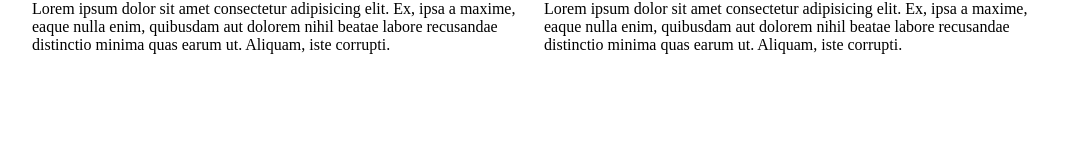
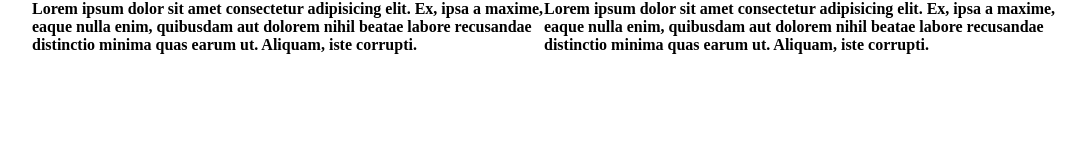
Before and after one commit to EdithNIC/dgl203-assignment-3c, a plain HTML site: page index.html in a window 1280 px wide. Shown: the whole page, without its empty margins (96-1182 px from the left). Drawn offline with Linux system fonts and the light colour scheme.

Commit message:
Add paragraph 2 hover style and fix html paragraph class

```diff
--- a/SCSS/main.scss
+++ b/SCSS/main.scss
@@ -43,6 +43,9 @@ body {
   }
   #{&}__paragraph2 {
     @extend .main__paragraph1;
+    &:hover {
+      color: $accent-color;
+    }
   }
 
   @include mobile {
--- a/index.html
+++ b/index.html
@@ -9,12 +9,12 @@
   </head>
   <body class="light">
     <div class="main">
-      <p class="main__paragraph">
+      <p class="main__paragraph1">
         Lorem ipsum dolor sit amet consectetur adipisicing elit. Ex, ipsa a
         maxime, eaque nulla enim, quibusdam aut dolorem nihil beatae labore
         recusandae distinctio minima quas earum ut. Aliquam, iste corrupti.
       </p>
-      <p class="main__paragraph">
+      <p class="main__paragraph2">
         Lorem ipsum dolor sit amet consectetur adipisicing elit. Ex, ipsa a
         maxime, eaque nulla enim, quibusdam aut dolorem nihil beatae labore
         recusandae distinctio minima quas earum ut. Aliquam, iste corrupti.
```
Also changed, not shown: main.css, 1 other file.
